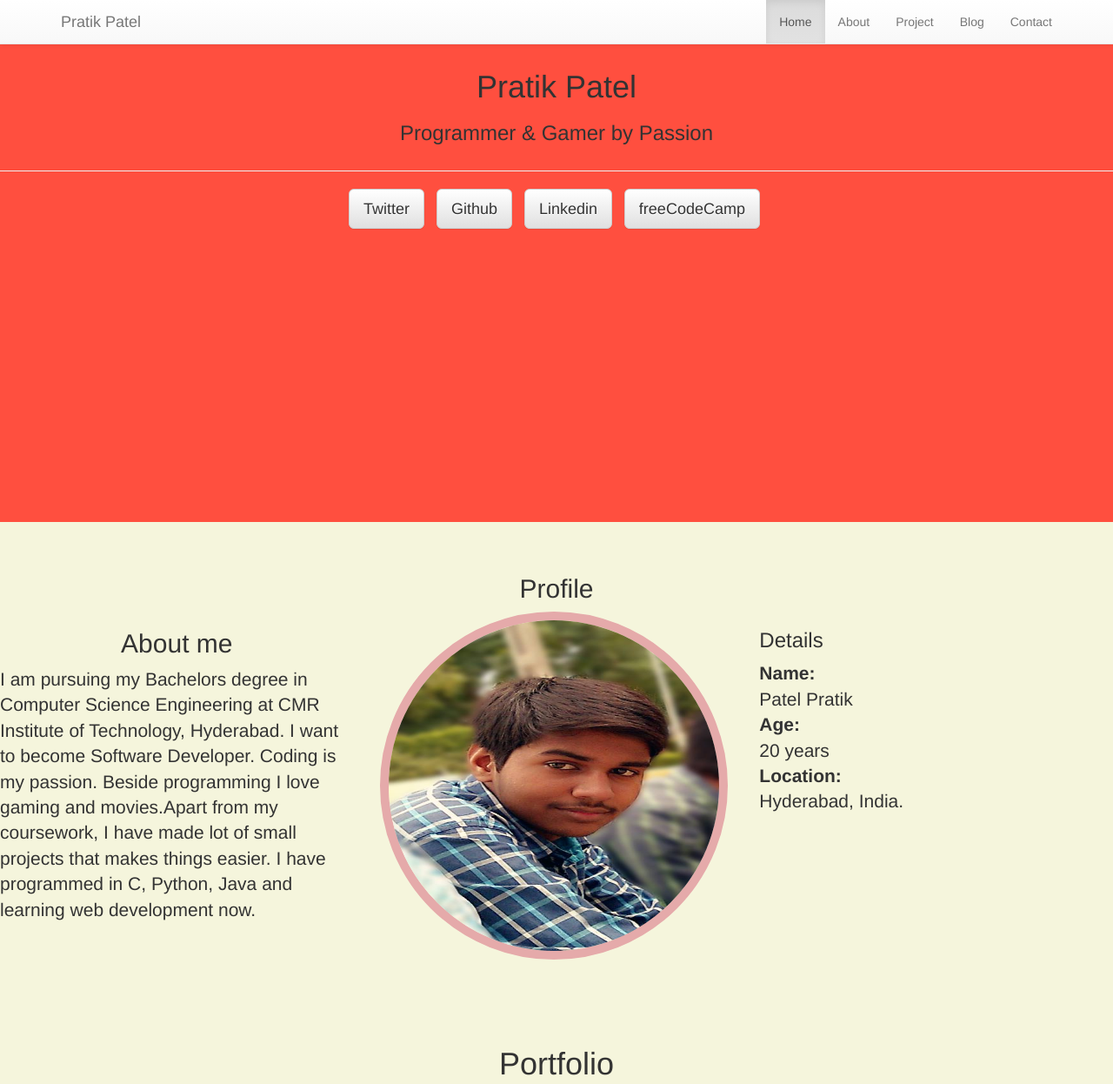
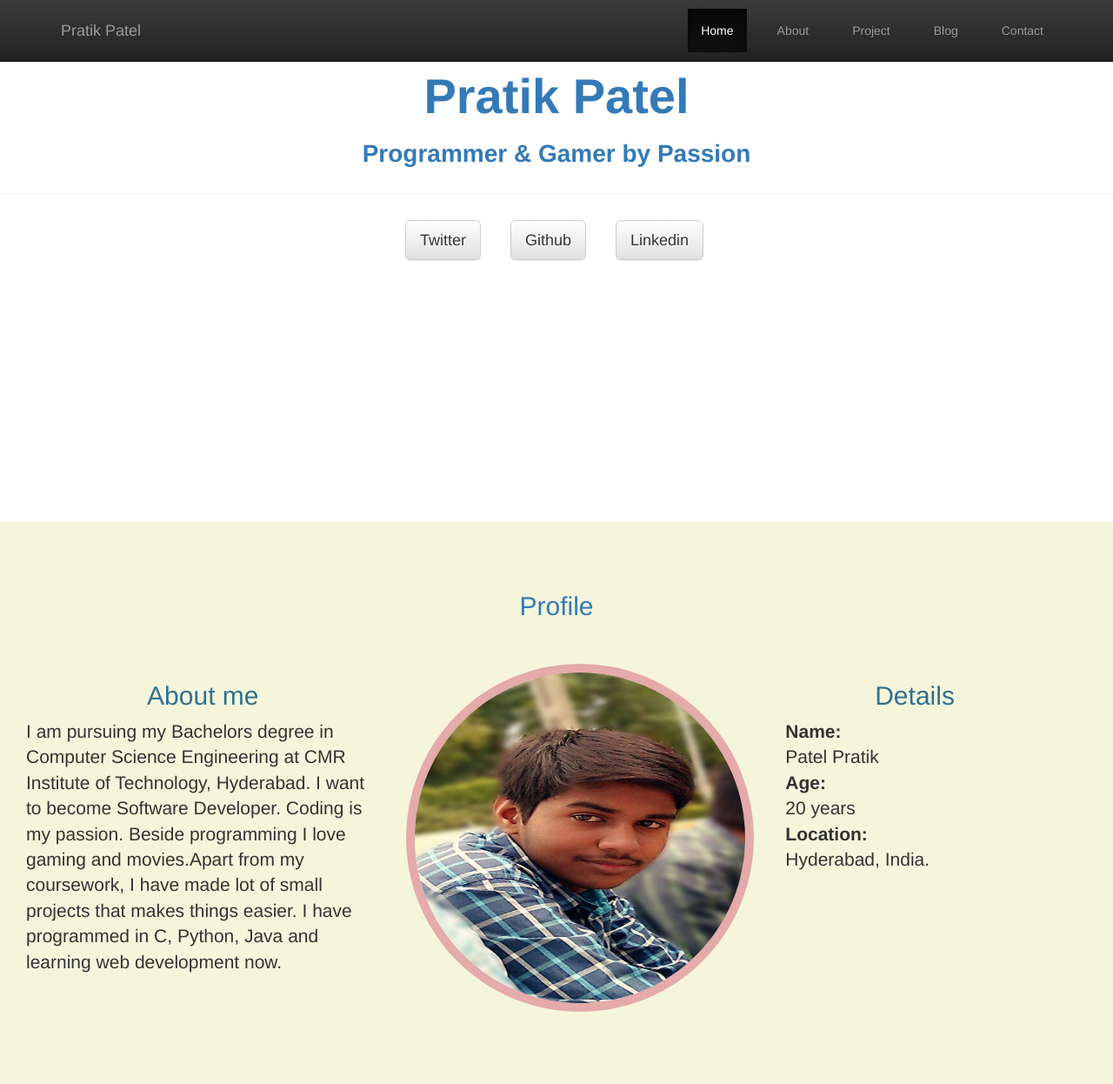
Before and after one commit to Pratik151/Pratik151.github.io, a plain HTML site: page index.html in a window 1280 px wide. Shown: the top 1246 px of the page at 87% size. Drawn offline with Linux system fonts and the light colour scheme.

Commit message:
More styling

```diff
--- a/css/style.css
+++ b/css/style.css
@@ -1,10 +1,21 @@
 body {
 	background-color: #F5F5DC;
 }
+
+h1#title {
+   font-weight: bold;
+   font-size: 400%;
+}
+
+h3 {
+   font-weight: bold;
+   font-size: 200%;
+}
+
 #banner{
 	width: 100%;
 	height: 600px;
-	background-color : #FF4F3F;
+	background-color : white;
 	overflow: hidden;
 }
 .circle{
@@ -16,11 +27,27 @@ body {
     border-radius: 50%;
 }
 
+#about {
+    margin: 0 0 0 30px;
+}
+
 #portfolio{
 	width: 100%;
 	height: 500px;
 	background-color: #e57566;
 	overflow: hidden;
+}
+
+ul {
+    list-style-type: none;
+}
+
+li {
+    margin: 10px 10px 10px 10px;
+}
+
+.navbar-brand {
+    margin: 10px 10px 10px 10px;
 }
 
 .hovereffect {
--- a/index.html
+++ b/index.html
@@ -10,7 +10,7 @@
 	</head>
 
 	<body>
-		<div class = "navbar navbar-default navbar-fixed-top">
+		<div class = "navbar navbar-inverse navbar-fixed-top">
 				<div class = "container">
                                         <a href = "#" class = "navbar-brand">Pratik Patel</a>
                                         <button class = "navbar-toggle" data-toggle = "collapse" data-target = ".navHeaderCollapse">
@@ -33,11 +33,11 @@
                                         <br />
                                         <br />
                                         <br />
-					<h1 class="text-center">Pratik Patel</h1>
-					<h3 class="text-center">Programmer & Gamer by Passion</h3>
+					<h1 id = "title" class="text-center text-primary">Pratik Patel</h1>
+					<h3 class="text-center text-primary">Programmer & Gamer by Passion</h3>
            <div class="row">
                 <div class="col-lg-12">
-                        <hr class="intro-divider">
+                        <hr />
                         <ul class="list-inline text-center">
                             <li>
                                 <a href="#" target="_blank" class="btn btn-default btn-lg">Twitter</a>
@@ -48,9 +48,6 @@
                             <li>
                                 <a href= "#" target="_blank" class="btn btn-default btn-lg">Linkedin</a>
                             </li>
-                            <li>
-                                <a href="#" target="_blank" class="btn btn-default btn-lg">freeCodeCamp</a>
-                            </li>
                         </ul>
                 </div>
            </div>
@@ -58,18 +55,20 @@
 			<section id = "profile">
                         <br />
                         <br />
-								<h2 class="text-center">Profile</h2>
-
+                        <br/ >
+								<h2 class="text-center text-primary">Profile</h2>
+                                <br/ >
+                                <br/ >
 				<div class="row">
-					<div class="col-md-4">
-						<h2 class="text-center">About me</h2>
+					<div id="about" class="col-md-4">
+						<h2 class="text-center text-info">About me</h2>
 						<p class="lead"> I am pursuing my Bachelors degree in Computer Science Engineering at CMR Institute of Technology, Hyderabad. I want to become Software Developer. Coding is my passion. Beside programming I love gaming and movies.Apart from my coursework, I have made lot of small projects that makes things easier. I have programmed in C, Python, Java and learning web development now. </p>
 					</div>
 					<div class="col-md-4">
 						<img class="circle" src="img/photo.jpg" >
 					</div>
-					<div class="col-md-4">
-						<h3>Details</h3>
+					<div class="col-md-3">
+						<h2 class = "text-center text-info">Details</h2>
 						<p class="lead">
 							<strong>Name:</strong><br />
 							Patel Pratik<br />
@@ -87,7 +86,7 @@
                                         <br />
                                         <br />
 
-				<h1 class= "text-center">Portfolio</h1>
+				<h2 class= "text-center text-primary">Portfolio</h2>
 				<div class="row">
 					<div class="col-md-4">
     					<div class="hovereffect">
@@ -150,7 +149,7 @@
                         <section id = "contact">
                         <br />
                         <br />
-                                <h1 class="text-center">Contact Information</h1>
+                                <h2 class="text-center text-primary">Contact Information</h2>
                                 <br />
                                 <br />
                                 <p class="text-center">Best way to contact me is mailing me (<a href="mailto:pratikpatel15133@gmail.com">Email Me</a>) or send me message on facebook. I will get back to you for sure. </p>
```
